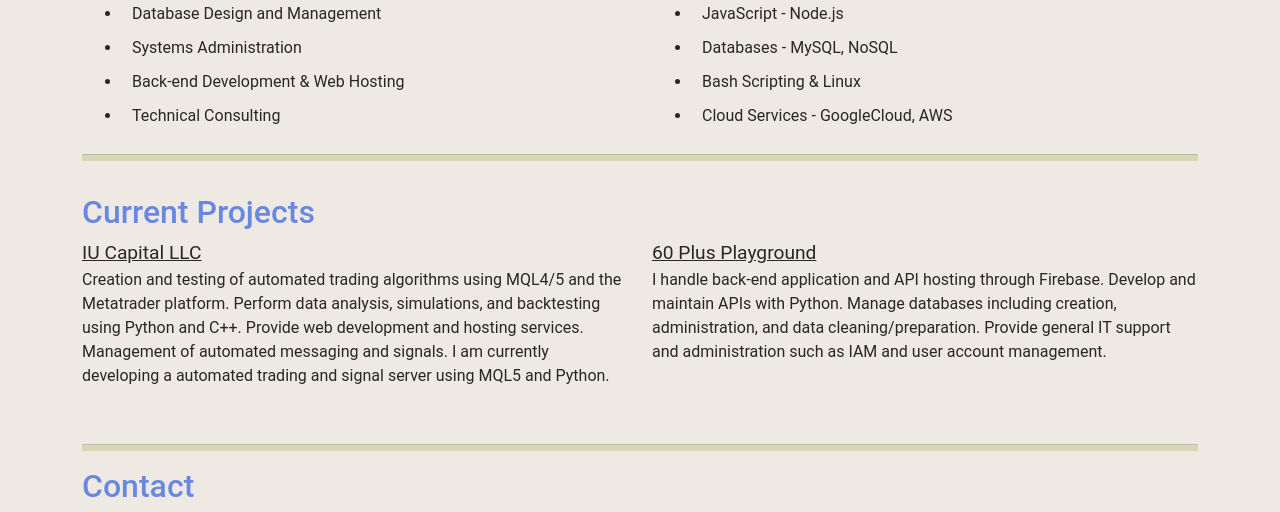
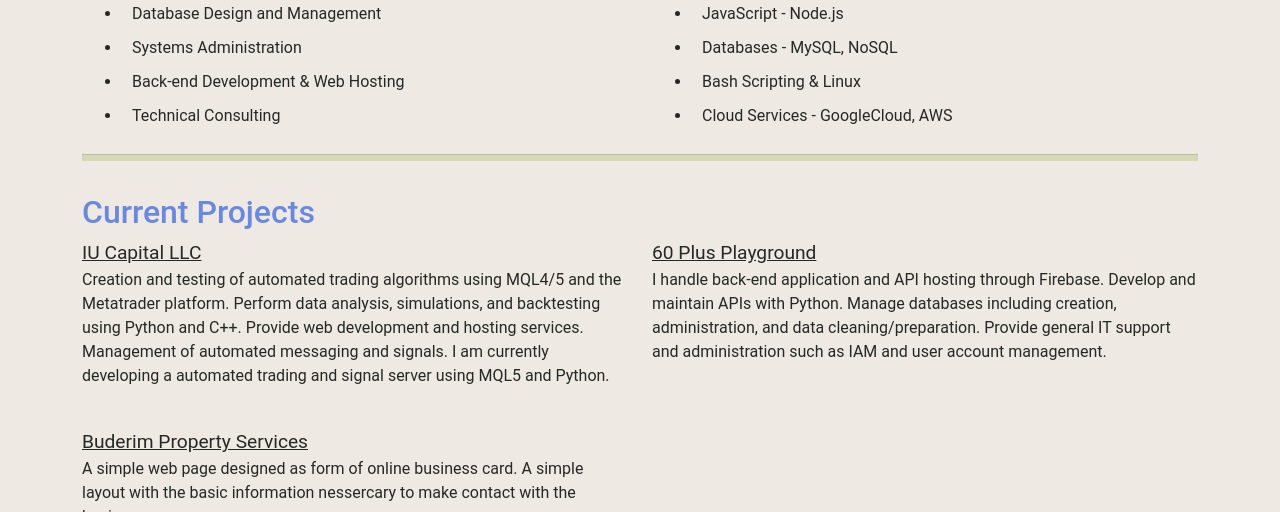
Before and after one commit to J-Shan-ahan/website, a plain HTML site: page index.html in a window 1280 px wide. Shown: the part 876-1388 px from the top of the page. Drawn offline with nearby package versions, Linux system fonts and the light colour scheme.

```diff
--- a/index.html
+++ b/index.html
@@ -116,6 +116,12 @@
                                     Provide general IT support and administration such as IAM and user account management.</p>
                             </div>
                         </li>
+                        <li class="col-md-6 mb-4">
+                            <div class="project-item">
+                                <a href="https://buderimpropertyservices.com.au/" class="email-link">Buderim Property Services</a>
+                                <p>A simple web page designed as form of online business card.  A simple layout with the basic information nessercary to make contact with the business.</p>
+                            </div>
+                        </li>
                     </ul>
                 </div>
             </div>
```
